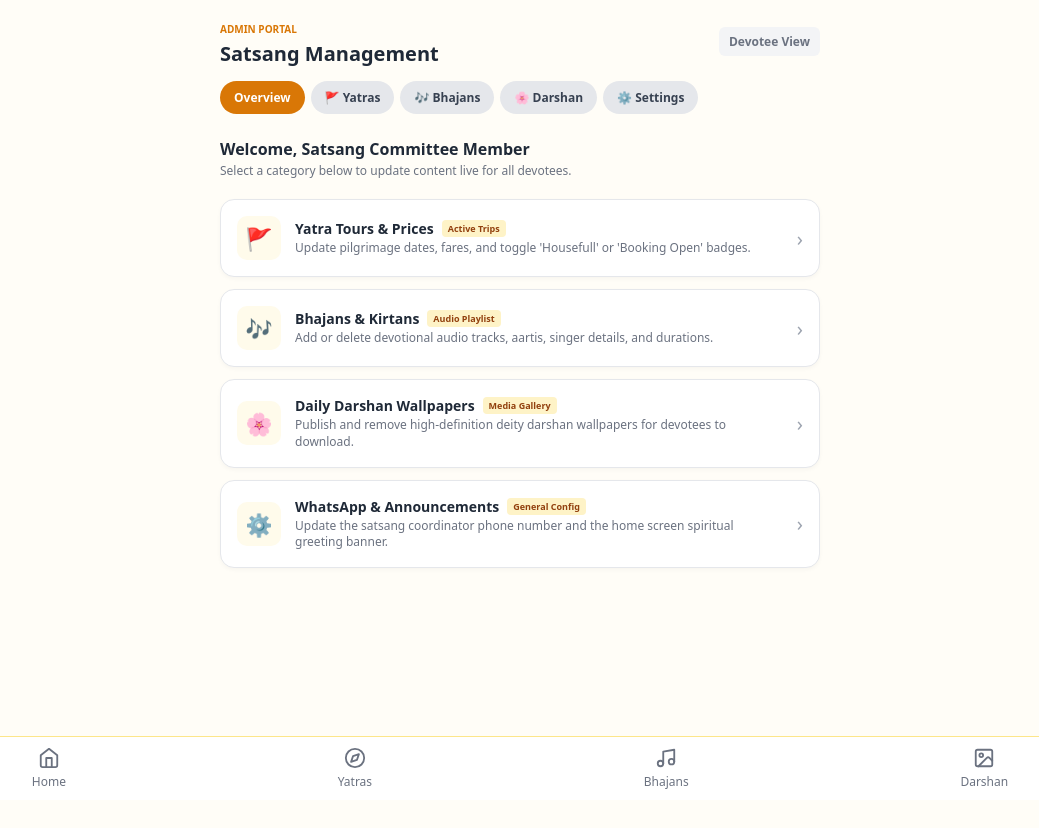
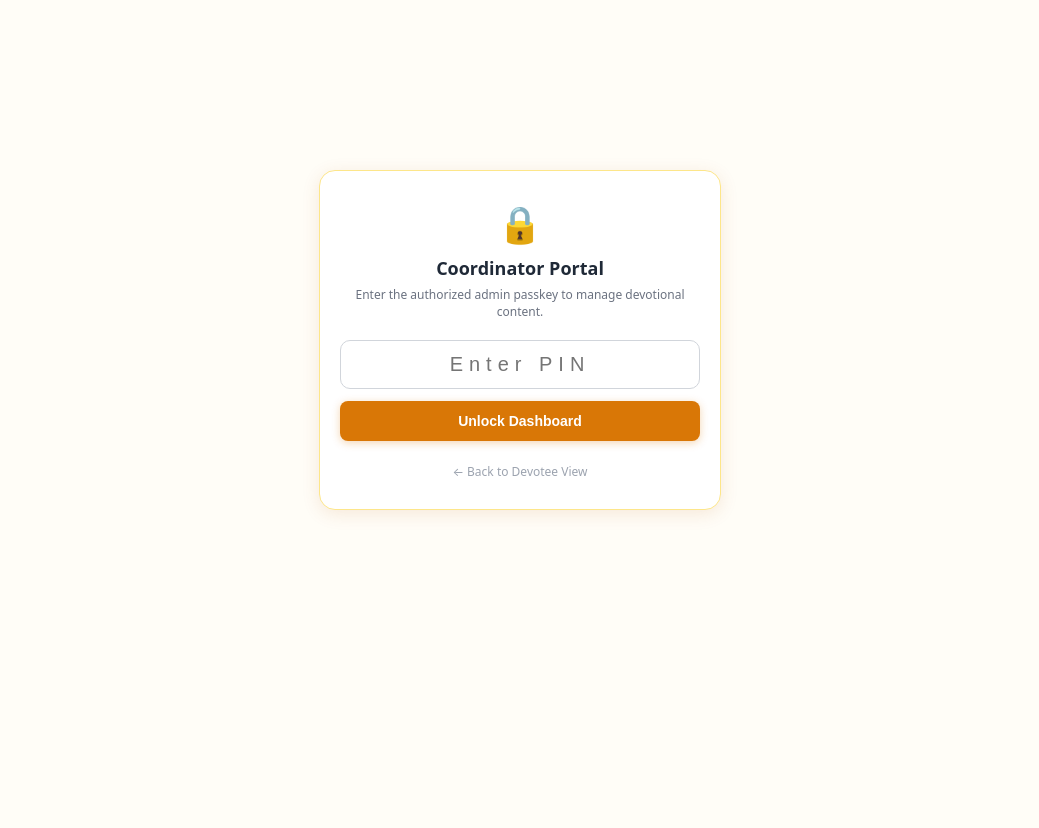
Before and after one commit to prasadwani01/devotee-app, a Next.js app: page /admin in a window 1280 px wide. Shown: the top 828 px of the page, without its empty margins (120-1159 px from the left). Built offline with nearby package versions, Linux system fonts and the light colour scheme.

Commit message:
feat: complete devotional PWA with admin lock and offline player

```diff
--- a/app/admin/layout.jsx
+++ b/app/admin/layout.jsx
@@ -1,9 +1,17 @@
 "use client";
 
+import { useState, useEffect } from "react";
 import Link from "next/link";
 import { usePathname } from "next/navigation";
 
+const DEFAULT_PIN = process.env.NEXT_PUBLIC_ADMIN_PIN || "1088";
+
 export default function AdminLayout({ children }) {
+  const [isAuthenticated, setIsAuthenticated] = useState(false);
+  const [pinInput, setPinInput] = useState("");
+  const [errorMsg, setErrorMsg] = useState("");
+  const [checkingAuth, setCheckingAuth] = useState(true);
+
   const pathname = usePathname();
 
   const navItems = [
@@ -11,9 +19,141 @@ export default function AdminLayout({ children }) {
     { label: "🚩 Yatras", href: "/admin/yatras" },
     { label: "🎶 Bhajans", href: "/admin/bhajans" },
     { label: "🌸 Darshan", href: "/admin/darshan" },
+    { label: "📋 Bookings", href: "/admin/bookings" },
     { label: "⚙️ Settings", href: "/admin/settings" },
   ];
 
+  // Check if coordinator is already unlocked in this browser session
+  useEffect(() => {
+    const authStatus = sessionStorage.getItem("satsang_admin_auth");
+    if (authStatus === "granted") {
+      setIsAuthenticated(true);
+    }
+    setCheckingAuth(false);
+  }, []);
+
+  const handleUnlock = (e) => {
+    e.preventDefault();
+    if (pinInput.trim() === DEFAULT_PIN) {
+      sessionStorage.setItem("satsang_admin_auth", "granted");
+      setIsAuthenticated(true);
+      setErrorMsg("");
+    } else {
+      setErrorMsg("Incorrect Coordinator PIN. Please try again.");
+      setPinInput("");
+    }
+  };
+
+  const handleLogout = () => {
+    sessionStorage.removeItem("satsang_admin_auth");
+    setIsAuthenticated(false);
+    setPinInput("");
+  };
+
+  // Brief spinner while verifying session state (prevents UI flicker)
+  if (checkingAuth) {
+    return (
+      <div style={{ minHeight: "80vh", display: "flex", alignItems: "center", justifyContent: "center" }}>
+        <p style={{ fontSize: "14px", color: "#B45309", fontWeight: "600" }}>Verifying security access...</p>
+      </div>
+    );
+  }
+
+  // 1. PIN Lock Screen (Shown if not unlocked)
+  if (!isAuthenticated) {
+    return (
+      <main
+        style={{
+          minHeight: "80vh",
+          display: "flex",
+          alignItems: "center",
+          justifyContent: "center",
+          padding: "20px 16px",
+        }}
+      >
+        <div
+          style={{
+            maxWidth: "360px",
+            width: "100%",
+            backgroundColor: "#FFFFFF",
+            borderRadius: "16px",
+            padding: "28px 20px",
+            boxShadow: "0 4px 18px rgba(180, 83, 9, 0.12)",
+            border: "1.5px solid #FDE68A",
+            textAlign: "center",
+          }}
+        >
+          <div style={{ fontSize: "36px", marginBottom: "8px" }}>🔒</div>
+          <h2 style={{ fontSize: "18px", fontWeight: "700", color: "#1F2937", margin: "0 0 6px" }}>
+            Coordinator Portal
+          </h2>
+          <p style={{ fontSize: "12px", color: "#6B7280", margin: "0 0 20px" }}>
+            Enter the authorized admin passkey to manage devotional content.
+          </p>
+
+          <form onSubmit={handleUnlock}>
+            <input
+              type="password"
+              inputMode="numeric"
+              pattern="[0-9]*"
+              maxLength={8}
+              placeholder="Enter PIN"
+              value={pinInput}
+              onChange={(e) => setPinInput(e.target.value)}
+              style={{
+                width: "100%",
+                boxSizing: "border-box",
+                padding: "12px",
+                fontSize: "20px",
+                textAlign: "center",
+                letterSpacing: "6px",
+                borderRadius: "10px",
+                border: errorMsg ? "1.5px solid #DC2626" : "1.5px solid #D1D5DB",
+                outline: "none",
+                marginBottom: "12px",
+              }}
+              autoFocus
+            />
+
+            {errorMsg && (
+              <p style={{ fontSize: "11px", color: "#DC2626", fontWeight: "600", margin: "0 0 12px" }}>
+                {errorMsg}
+              </p>
+            )}
+
+            <button
+              type="submit"
+              style={{
+                width: "100%",
+                padding: "12px",
+                backgroundColor: "#D97706",
+                color: "#FFFFFF",
+                fontWeight: "700",
+                fontSize: "14px",
+                border: "none",
+                borderRadius: "8px",
+                cursor: "pointer",
+                boxShadow: "0 2px 8px rgba(217, 119, 6, 0.3)",
+              }}
+            >
+              Unlock Dashboard
+            </button>
+          </form>
+
+          <div style={{ marginTop: "18px" }}>
+            <Link
+              href="/"
+              style={{ fontSize: "12px", color: "#9CA3AF", textDecoration: "none" }}
+            >
+              ← Back to Devotee View
+            </Link>
+          </div>
+        </div>
+      </main>
+    );
+  }
+
+  // 2. Unlocked Admin Layout
   return (
     <div style={{ maxWidth: "600px", margin: "0 auto", padding: "16px 16px 80px" }}>
       {/* Header */}
@@ -33,6 +173,23 @@ export default function AdminLayout({ children }) {
             Satsang Management
           </h1>
         </div>
+
+        <div style={{ display: "flex", gap: "8px", alignItems: "center" }}>
+          <button
+            onClick={handleLogout}
+            style={{
+              fontSize: "12px",
+              color: "#DC2626",
+              backgroundColor: "#FEE2E2",
+              border: "none",
+              padding: "6px 10px",
+              borderRadius: "6px",
+              fontWeight: "600",
+              cursor: "pointer",
+            }}
+          >
+            Lock
+          </button>
           <Link
             href="/"
             style={{
@@ -47,6 +204,7 @@ export default function AdminLayout({ children }) {
           >
             Devotee View
           </Link>
+        </div>
       </header>
 
       {/* Tabs */}
--- a/app/layout.jsx
+++ b/app/layout.jsx
@@ -5,6 +5,7 @@ import Link from "next/link";
 import { usePathname } from "next/navigation";
 import { AudioPlayerProvider } from "../context/AudioPlayerContext";
 import FloatingBottomPlayer from "./components/FloatingBottomPlayer";
+import PWAInstallBanner from "@/components/PWAInstallBanner";
 
 // Pure SVG icons - zero external libraries needed
 function HomeIcon() {
@@ -54,6 +55,9 @@ const navItems = [
 
 function BottomNav() {
   const pathname = usePathname();
+
+  // Hide public bottom bar when admin portal is active
+  if (pathname?.startsWith("/admin")) return null;
 
   return (
     <nav
@@ -110,16 +114,20 @@ export default function RootLayout({ children }) {
         .catch((err) => console.warn("SW registration error:", err));
     }
   }, []);
+
   return (
     <html lang="en">
       <head>
-        <title>Devotee Satsang & Yatra</title>
+        <title>Devotee Satsang &amp; Yatra</title>
         <meta
           name="viewport"
           content="width=device-width, initial-scale=1, maximum-scale=1, user-scalable=no"
         />
         <meta name="theme-color" content="#D97706" />
+        <meta name="apple-mobile-web-app-capable" content="yes" />
+        <meta name="apple-mobile-web-app-status-bar-style" content="default" />
         <link rel="manifest" href="/manifest.json" />
+        <link rel="apple-touch-icon" href="/icon-192x192.png" />
       </head>
       <body
         style={{
@@ -128,11 +136,21 @@ export default function RootLayout({ children }) {
           paddingBottom: "160px",
           backgroundColor: "#FFFDF7",
           fontFamily: "system-ui, -apple-system, sans-serif",
+          WebkitFontSmoothing: "antialiased",
+          minHeight: "100vh",
+          boxSizing: "border-box",
         }}
       >
         <AudioPlayerProvider>
           {children}
+
+          {/* Floating PWA Install Banner */}
+          <PWAInstallBanner />
+
+          {/* Mini Audio Player attached above bottom dock */}
           <FloatingBottomPlayer />
+
+          {/* Primary Mobile Navigation Dock */}
           <BottomNav />
         </AudioPlayerProvider>
       </body>
--- /dev/null
+++ b/components/PWAInstallBanner.jsx
@@ -0,0 +1,142 @@
+"use client";
+
+import { useState, useEffect } from "react";
+
+export default function PWAInstallBanner() {
+  const [deferredPrompt, setDeferredPrompt] = useState(null);
+  const [showBanner, setShowBanner] = useState(false);
+  const [isIOS, setIsIOS] = useState(false);
+
+  useEffect(() => {
+    // 1. Check if already installed & running in standalone mode
+    const isStandalone =
+      window.matchMedia("(display-mode: standalone)").matches ||
+      window.navigator.standalone === true;
+
+    if (isStandalone) return;
+
+    // 2. Check if user dismissed the banner recently
+    const isDismissed = sessionStorage.getItem("pwa_banner_dismissed");
+    if (isDismissed) return;
+
+    // 3. Detect iOS Safari
+    const userAgent = window.navigator.userAgent.toLowerCase();
+    const isAppleDevice = /iphone|ipad|ipod/.test(userAgent);
+    const isSafari =
+      /safari/.test(userAgent) &&
+      !/chrome|crios|crmo|firefox|fxios/.test(userAgent);
+
+    if (isAppleDevice && isSafari) {
+      setIsIOS(true);
+      setShowBanner(true);
+      return;
+    }
+
+    // 4. Android / Chromium native install prompt handler
+    const handleBeforeInstall = (e) => {
+      e.preventDefault();
+      setDeferredPrompt(e);
+      setShowBanner(true);
+    };
+
+    window.addEventListener("beforeinstallprompt", handleBeforeInstall);
+
+    return () => {
+      window.removeEventListener("beforeinstallprompt", handleBeforeInstall);
+    };
+  }, []);
+
+  const handleInstallClick = async () => {
+    if (!deferredPrompt) return;
+
+    deferredPrompt.prompt();
+    const choiceResult = await deferredPrompt.userChoice;
+
+    if (choiceResult.outcome === "accepted") {
+      setShowBanner(false);
+    }
+    setDeferredPrompt(null);
+  };
+
+  const handleDismiss = () => {
+    sessionStorage.setItem("pwa_banner_dismissed", "true");
+    setShowBanner(false);
+  };
+
+  if (!showBanner) return null;
+
+  return (
+    <aside
+      aria-label="Install Satsang App"
+      style={{
+        position: "fixed",
+        bottom: "74px", // Placed right above the bottom tab navigation bar
+        left: "12px",
+        right: "12px",
+        maxWidth: "456px",
+        margin: "0 auto",
+        backgroundColor: "#92400E",
+        color: "#FFFFFF",
+        borderRadius: "14px",
+        padding: "12px 14px",
+        boxShadow: "0 8px 24px rgba(146, 64, 14, 0.35)",
+        zIndex: 9999,
+        display: "flex",
+        alignItems: "center",
+        justifyContent: "space-between",
+        gap: "10px",
+        border: "1px solid #F59E0B",
+      }}
+    >
+      <div style={{ display: "flex", alignItems: "center", gap: "10px", minWidth: 0 }}>
+        <span style={{ fontSize: "24px", flexShrink: 0 }}>🪔</span>
+        <div style={{ minWidth: 0 }}>
+          <strong style={{ fontSize: "13px", display: "block", lineHeight: "1.2" }}>
+            Install Satsang App
+          </strong>
+          <span style={{ fontSize: "11px", opacity: 0.9, display: "block", marginTop: "2px" }}>
+            {isIOS
+              ? "Tap Share ⎋ then 'Add to Home Screen'"
+              : "1-Tap access for daily Darshan & Bhajans"}
+          </span>
+        </div>
+      </div>
+
+      <div style={{ display: "flex", alignItems: "center", gap: "6px", flexShrink: 0 }}>
+        {!isIOS && deferredPrompt && (
+          <button
+            onClick={handleInstallClick}
+            style={{
+              backgroundColor: "#F59E0B",
+              color: "#FFFFFF",
+              border: "none",
+              borderRadius: "8px",
+              padding: "7px 12px",
+              fontSize: "12px",
+              fontWeight: "700",
+              cursor: "pointer",
+            }}
+          >
+            Install
+          </button>
+        )}
+        <button
+          onClick={handleDismiss}
+          aria-label="Dismiss banner"
+          style={{
+            background: "none",
+            border: "none",
+            color: "#FFFFFF",
+            opacity: 0.75,
+            fontSize: "16px",
+            cursor: "pointer",
+            padding: "4px",
+            lineHeight: 1,
+          }}
+        >
+          ✕
+        </button>
+      </div>
+    </aside>
+  );
+}
```
Also changed, not shown: public/home.png (added), public/images.jpg (added), public/manifest.json. Lines whose indentation alone changed are shown as unchanged.
